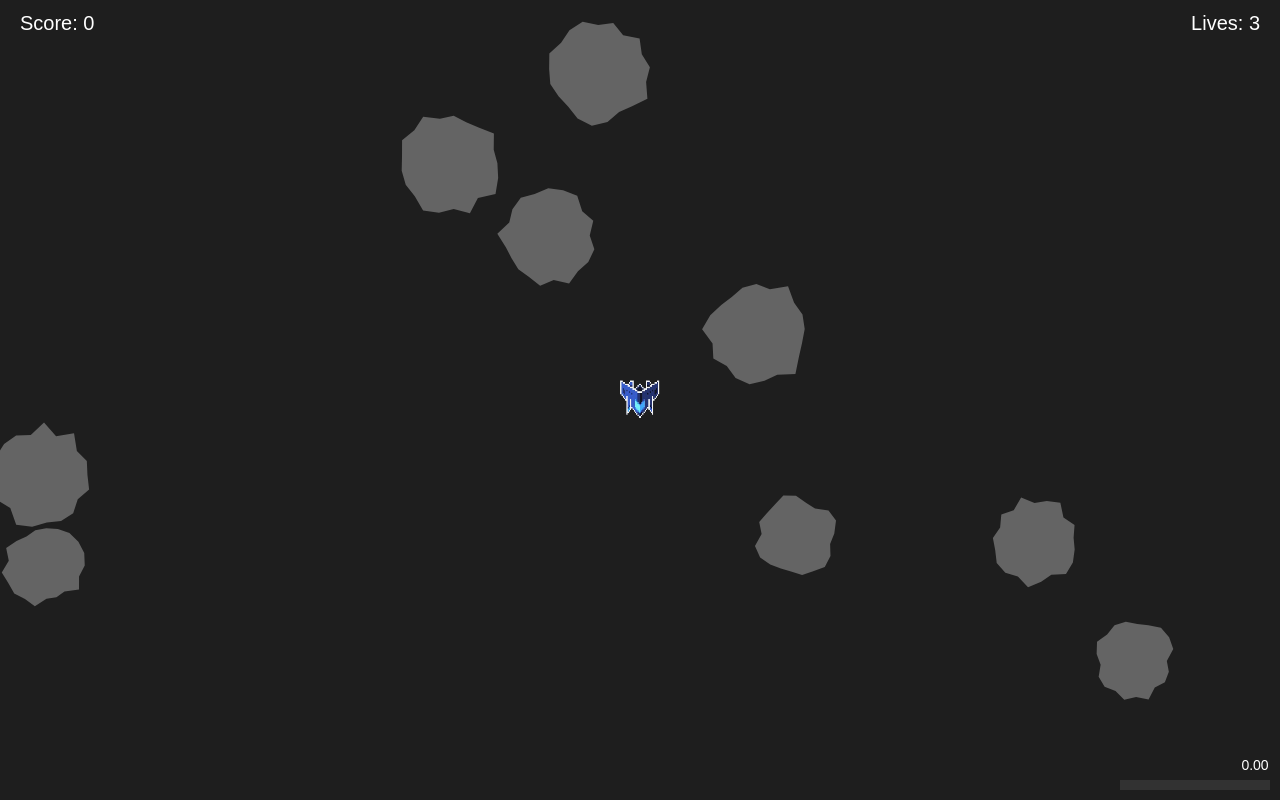
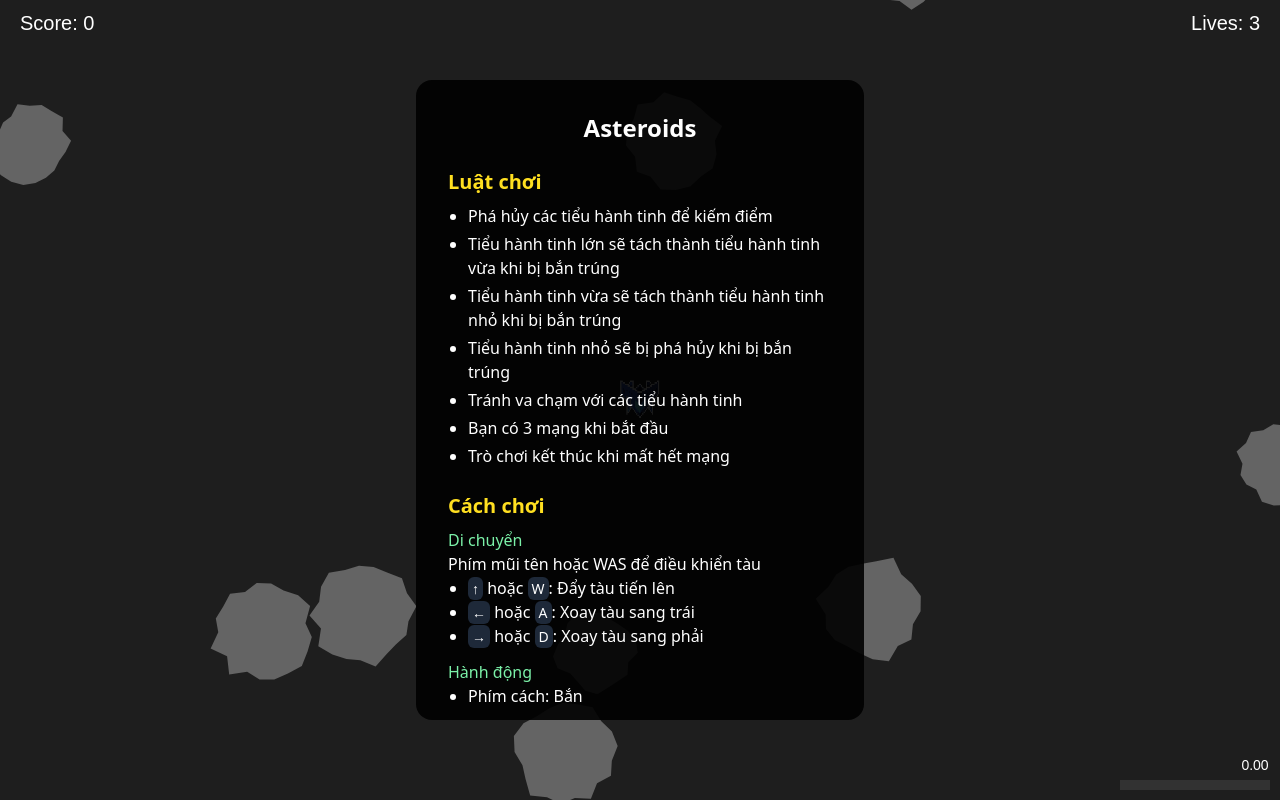
Before and after one commit to akili862002/p5-projects, a React (Vite) app: page /asteroids in a window 1280 px wide. Built offline with nearby package versions, Linux system fonts and the light colour scheme.

Commit message:
fix vel of bullet

```diff
--- a/src/pages/asteroids/asteroids.page.tsx
+++ b/src/pages/asteroids/asteroids.page.tsx
@@ -2,6 +2,7 @@ import P5JS from "p5";
 import { useEffect, useRef } from "react";
 import { sketch } from "./sketch";
 import { useTitle } from "react-use";
+import { Guide } from "./guide";
 
 export default function AsteroidsPage() {
   useTitle("Asteroids");
@@ -19,7 +20,8 @@ export default function AsteroidsPage() {
   }, []);
 
   return (
-    <div className={""}>
+    <div className={"relative"}>
+      <Guide />
       <div id="canvas-container" ref={canvasRef} />
     </div>
   );
--- /dev/null
+++ b/src/pages/asteroids/guide.tsx
@@ -0,0 +1,86 @@
+import { useLocalStorage } from "react-use";
+
+export const Guide = () => {
+  const [shouldShow, setShouldShow] = useLocalStorage<boolean>(
+    "show-asteroids-guide",
+    true
+  );
+  //   const [shouldShow, setShouldShow] = useState<boolean>(true);
+
+  if (!shouldShow) {
+    return null;
+  }
+
+  return (
+    <div className="absolute top-1/2 left-1/2 -translate-x-1/2 -translate-y-1/2 bg-black/90 p-8 rounded-2xl text-white max-w-md w-full max-h-[80vh] overflow-y-auto">
+      <div className="space-y-6">
+        <h1 className="text-2xl font-bold text-center mb-6">Asteroids</h1>
+
+        <section>
+          <h2 className="text-xl font-semibold text-yellow-300 mb-2">
+            Luật chơi
+          </h2>
+          <ul className="list-disc pl-5 space-y-1">
+            <li>Phá hủy các tiểu hành tinh để kiếm điểm</li>
+            <li>
+              Tiểu hành tinh lớn sẽ tách thành tiểu hành tinh vừa khi bị bắn
+              trúng
+            </li>
+            <li>
+              Tiểu hành tinh vừa sẽ tách thành tiểu hành tinh nhỏ khi bị bắn
+              trúng
+            </li>
+            <li>Tiểu hành tinh nhỏ sẽ bị phá hủy khi bị bắn trúng</li>
+            <li>Tránh va chạm với các tiểu hành tinh</li>
+            <li>Bạn có 3 mạng khi bắt đầu</li>
+            <li>Trò chơi kết thúc khi mất hết mạng</li>
+          </ul>
+        </section>
+
+        <section>
+          <h2 className="text-xl font-semibold text-yellow-300 mb-2">
+            Cách chơi
+          </h2>
+          <div className="space-y-3">
+            <div>
+              <h3 className="font-medium text-green-300">Di chuyển</h3>
+              <p>Phím mũi tên hoặc WAS để điều khiển tàu</p>
+              <ul className="list-disc pl-5">
+                <li>
+                  <Kbd>↑</Kbd> hoặc <Kbd>W</Kbd>: Đẩy tàu tiến lên
+                </li>
+                <li>
+                  <Kbd>←</Kbd> hoặc <Kbd>A</Kbd>: Xoay tàu sang trái
+                </li>
+                <li>
+                  <Kbd>→</Kbd> hoặc <Kbd>D</Kbd>: Xoay tàu sang phải
+                </li>
+              </ul>
+            </div>
+            <div>
+              <h3 className="font-medium text-green-300">Hành động</h3>
+              <ul className="list-disc pl-5">
+                <li>Phím cách: Bắn</li>
+              </ul>
+            </div>
+          </div>
+        </section>
+
+        <button
+          onClick={() => setShouldShow(false)}
+          className="text-base w-full mt-6 bg-white hover:scale-105 transition-all duration-300 active:scale-95 p-3 rounded-xl text-black font-bold"
+        >
+          Quẩy thôi
+        </button>
+      </div>
+    </div>
+  );
+};
+
+const Kbd = ({ children }: { children: React.ReactNode }) => {
+  return (
+    <span className="px-1 py-0.5 bg-gray-800 rounded-md text-sm text-white">
+      {children}
+    </span>
+  );
+};
--- a/src/pages/asteroids/sketch.ts
+++ b/src/pages/asteroids/sketch.ts
@@ -2,7 +2,6 @@ import P5, { Vector } from "p5";
 import { Ship } from "./ship";
 import { Asteroid } from "./asteroid";
 import { Bullet } from "./bullet";
-import { hexToRgb } from "./utils";
 
 export let p: P5;
 export let ship: Ship;
@@ -239,10 +238,10 @@ export const sketch = (p5: P5) => {
   };
 
   const handleShipControls = () => {
-    if (p.keyIsDown(p.LEFT_ARROW)) {
+    if (p.keyIsDown(p.LEFT_ARROW) || p.keyIsDown(65)) {
       ship.rotation -= 0.05;
     }
-    if (p.keyIsDown(p.RIGHT_ARROW)) {
+    if (p.keyIsDown(p.RIGHT_ARROW) || p.keyIsDown(68)) {
       ship.rotation += 0.05;
     }
   };
@@ -298,30 +297,35 @@ export const sketch = (p5: P5) => {
   };
 
   p.keyPressed = (e: any) => {
-    if (e.key === "ArrowUp") {
+    if (e.key === "ArrowUp" || e.key.toLowerCase() === "w") {
       isBoosting = true;
     }
     if (e.key === " ") {
-      // Limit bullet count to prevent spamming
-      if (bullets.length < 10) {
-        // Create bullet at ship's nose
-        const bulletPos = Vector.fromAngle(ship.heading)
-          .mult(ship.r)
-          .add(ship.pos);
-        bullets.push(new Bullet(bulletPos.x, bulletPos.y, ship.heading));
-      }
-
-      // make the ship block back
-      const knockbackForce = Vector.fromAngle(ship.heading).mult(-0.5);
-      ship.vel.add(knockbackForce);
+      fire();
     }
     if (e.key === "Enter" && gameOver) {
       resetGame();
     }
   };
 
+  const fire = () => {
+    if (bullets.length >= 10) {
+      return;
+    }
+
+    const bulletPos = Vector.fromAngle(ship.heading).mult(ship.r).add(ship.pos);
+    const newBullet = new Bullet(bulletPos.x, bulletPos.y, ship.heading);
+    newBullet.vel.add(ship.vel);
+
+    bullets.push(newBullet);
+
+    // make the ship block back
+    const knockbackForce = Vector.fromAngle(ship.heading).mult(-0.5);
+    ship.vel.add(knockbackForce);
+  };
+
   p.keyReleased = (e: any) => {
-    if (e.key === "ArrowUp") {
+    if (e.key === "ArrowUp" || e.key.toLowerCase() === "w") {
       isBoosting = false;
     }
   };
```
